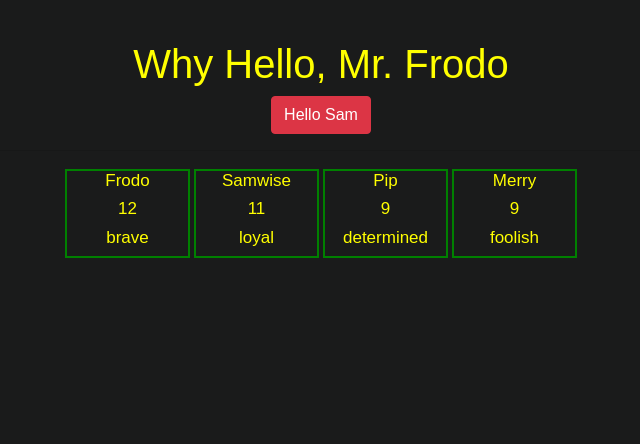
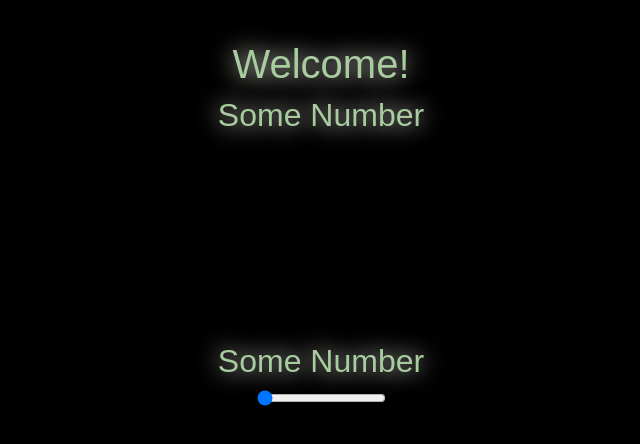
Before and after one commit to john-franti/labs_to_redux, a React (Create React App) app: page / in a window 1280 px wide. Shown: the top 444 px of the page, without its empty margins (319-959 px from the left). Built offline with nearby package versions, Linux system fonts and the light colour scheme.

Commit message:
add cool stuff

```diff
--- a/src/App.css
+++ b/src/App.css
@@ -1,6 +1,19 @@
 body {
-    background-color: rgb(26, 27, 27);
-    color: yellow;
+    background-color: rgb(0, 0, 0);
+    color: #a8cc9f;
+    text-shadow: 0px 0px 23px rgb(254, 255, 240)
+}
+
+img#cool-cat {
+    height:200px;
+    box-shadow: #f7f8ed 0px 0px 22px;
+    /* border-top: 10px solid;
+    opacity: 0.2;
+    border-image: linear-gradient(to right, rgb(243, 221, 221) 1%, rgb(221, 221, 248) 24%, rgb(207, 207, 240) 80%, rgb(243, 212, 243)) 1 */
+}
+
+.celebrate {
+    width: 175px;
 }
 
 #welcome {
@@ -8,14 +21,3 @@ body {
     text-align: center;
     margin-top: 40px;
 }
-
-.hobbit {
-    border: solid green 2px;
-    margin: 2px;
-    width: 125px;
-    display: inline-block;
-}
-
-.hobbit h1,.hobbit h2,.hobbit h3 {
-    font-size: 17px;
-}
--- a/src/App.js
+++ b/src/App.js
@@ -1,37 +1,13 @@
-import React, { Component } from "react";
-import Welcome from "./components/Welcome";
-import { Response } from "./components/Response";
-import Hobbit from "./components/Hobbit";
-import { Hobbits } from "./assets/Hobbits";
+import React, { Component, Fragment } from "react";
 import "./App.css";
+import Cat from "./components/Cat";
 
 class App extends Component {
-  constructor() {
-    super();
-    this.state = {
-      showResponse: false,
-      shire: Hobbits
-    };
-  }
-  sayHi = () => {
-    let newShire = this.state.shire;
-    newShire.push({
-      name: "Gandalf",
-      age: 2019,
-      personality: "noice"
-    });
-    this.setState(Object.assign({}, { showResponse: true }, { newShire }));
-  };
   render() {
     return (
-      <div id="welcome">
-        <Welcome clickAction={this.sayHi} guest="Mr. Frodo" />
-        <hr />
-        {this.state.showResponse ? <Response /> : null}
-        {this.state.shire.map((hobbit, index) => {
-          return <Hobbit hobbit={hobbit} key={index} />;
-        })}
-      </div>
+      <Fragment>
+        <Cat />
+      </Fragment>
     );
   }
 }
--- a/src/assets/Hobbits.js
+++ /dev/null
@@ -1,22 +0,0 @@
-export const Hobbits = [
-         {
-           name: "Frodo",
-           age: 12,
-           personality: "brave"
-         },
-         {
-           name: "Samwise",
-           age: 11,
-           personality: "loyal"
-         },
-         {
-           name: "Pip",
-           age: 9,
-           personality: "determined"
-         },
-         {
-           name: "Merry",
-           age: 9,
-           personality: "foolish"
-         }
-       ];
--- /dev/null
+++ b/src/components/Cat.js
@@ -0,0 +1,41 @@
+import React, {Component} from 'react'
+import Firework from './Firework'
+
+class Cat extends Component {
+  state = {
+    opacity: 0
+  };
+  updateOpacity = e => {
+    this.setState({
+      opacity: e.target.value / 100
+    });
+  };
+  render() {
+    return (
+      <div id="welcome">
+        <h1>Welcome!</h1>
+        <div>
+          <Firework opacity={this.state.opacity} />
+          <img
+            style={{ opacity: this.state.opacity }}
+            id="cool-cat"
+            // src="https://i.redd.it/2ia20e4il3731.jpg"
+            src="https://media3.giphy.com/media/CjmvTCZf2U3p09Cn0h/giphy.gif?cid=790b76115d16357f75324548498050e9&rid=giphy.gif"
+          />
+          <Firework opacity={this.state.opacity} />
+        </div>
+        <div>
+          <input
+            onChange={this.updateOpacity}
+            value={this.state.opacity * 100}
+            type="range"
+            min="0"
+            max="100"
+          />
+        </div>
+      </div>
+    );
+  }
+}
+
+export default Cat
--- /dev/null
+++ b/src/components/Firework.js
@@ -0,0 +1,23 @@
+import React, {Component} from 'react'
+import Proppy from './Proppy'
+
+class Firework extends Component {
+
+
+
+    render() {
+        // console.log(this.props.opacity)
+        let {opacity} = this.props
+
+        if (opacity > 0.95) {
+            return <img
+            className="celebrate"
+            src="https://media3.giphy.com/media/peAFQfg7Ol6IE/giphy.gif?cid=790b76115d163a6d46422e336305a143&rid=giphy.gif"
+            />
+        } else {
+            return <Proppy />
+        }
+    }
+}
+
+export default Firework
--- a/src/components/Hobbit.js
+++ /dev/null
@@ -1,13 +0,0 @@
-import React from 'react'
-
-const Hobbit = (props) => {
-    return(
-        <div className="container hobbit">
-            <h1>{props.hobbit.name}</h1>
-            <h2>{props.hobbit.age}</h2>
-            <h3>{props.hobbit.personality}</h3>
-        </div>
-    )
-}
-
-export default Hobbit
--- /dev/null
+++ b/src/components/Proppy.js
@@ -0,0 +1,10 @@
+import React, { PureComponent } from 'react'
+
+class Proppy extends PureComponent {
+    render() {
+        console.log("proppy updated")
+        return <h2>Some Number</h2>
+    }
+}
+
+export default Proppy
--- a/src/components/Response.js
+++ /dev/null
@@ -1,5 +0,0 @@
-import React from 'react'
-
-export const Response = () => {
-    return <h2>Where are all those carrots, then?</h2>
-}
--- a/src/components/Welcome.js
+++ /dev/null
@@ -1,22 +0,0 @@
-import React, { Component } from "react";
-import { Button } from "react-bootstrap";
-
-class Welcome extends Component {
-
-  handleClick = () => {
-    this.props.clickAction();
-  }
-
-  render() {
-    return (
-      <div>
-        <h1>Why Hello, {this.props.guest}</h1>
-        <Button className="btn-danger" onClick={this.handleClick}>
-          Hello Sam
-        </Button>
-      </div>
-    );
-  }
-}
-
-export default Welcome;
```
Also changed, not shown: 1 other file (tests, documents, lock files or other folders).
